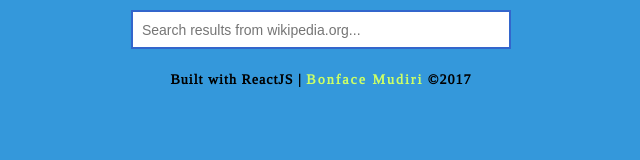
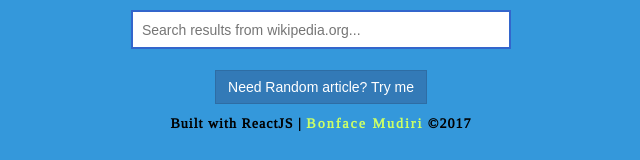
Before and after one commit to iambonface/wikipedia-react-app, a React (Create React App) app: page / in a window 1280 px wide. Shown: the part 481-641 px from the top of the page, without its empty margins (319-959 px from the left). Built offline with nearby package versions, Linux system fonts and the light colour scheme; a web font is replaced by a local one.

Commit message:
Create Random component with btn to ping WRandomAPI

```diff
--- a/src/App.js
+++ b/src/App.js
@@ -3,6 +3,7 @@ import React, { Component }   from 'react';
 import Articles               from './Components/Articles';
 import Footer                 from './Components/Footer';
 import Header                 from './Components/Header';
+import Random                 from './Components/Random';
 import Search                 from './Components/Search';
 
 import './App.css';
@@ -42,11 +43,16 @@ class App extends Component {
     },  'jsonp')
   }
 
+  handleClick(){
+     window.open("https://en.wikipedia.org/wiki/Special:Random");
+  }
+
   render() {
     return (
       <div className="App">
         <Header />
         <Search onUpdate = {this.onUpdateQuery} />
+        <Random onClick ={this.handleClick} />
         <Articles articles={this.state.articles} />
         <Footer medium ="iambonface" />
       </div>
--- /dev/null
+++ b/src/Components/Random.js
@@ -0,0 +1,15 @@
+import React, { Component }       from 'react';
+import '../Random.css';
+
+
+class Random extends Component{
+  render(){
+    return(
+      <div className="Random">
+      <a className="btn btn-primary" onClick={this.props.onClick} > Need Random article? Try me</a>
+      </div>
+    )
+  }
+}
+
+export default Random;
--- /dev/null
+++ b/src/Random.css
@@ -0,0 +1,10 @@
+.Random{
+  width: 100%;
+  display: flex;
+  align-items: center;
+  justify-content: center;
+  margin: 0px 0px 10px 0px;
+}
+.Random .btn-primary{
+  border-radius: 0px;
+}
```
